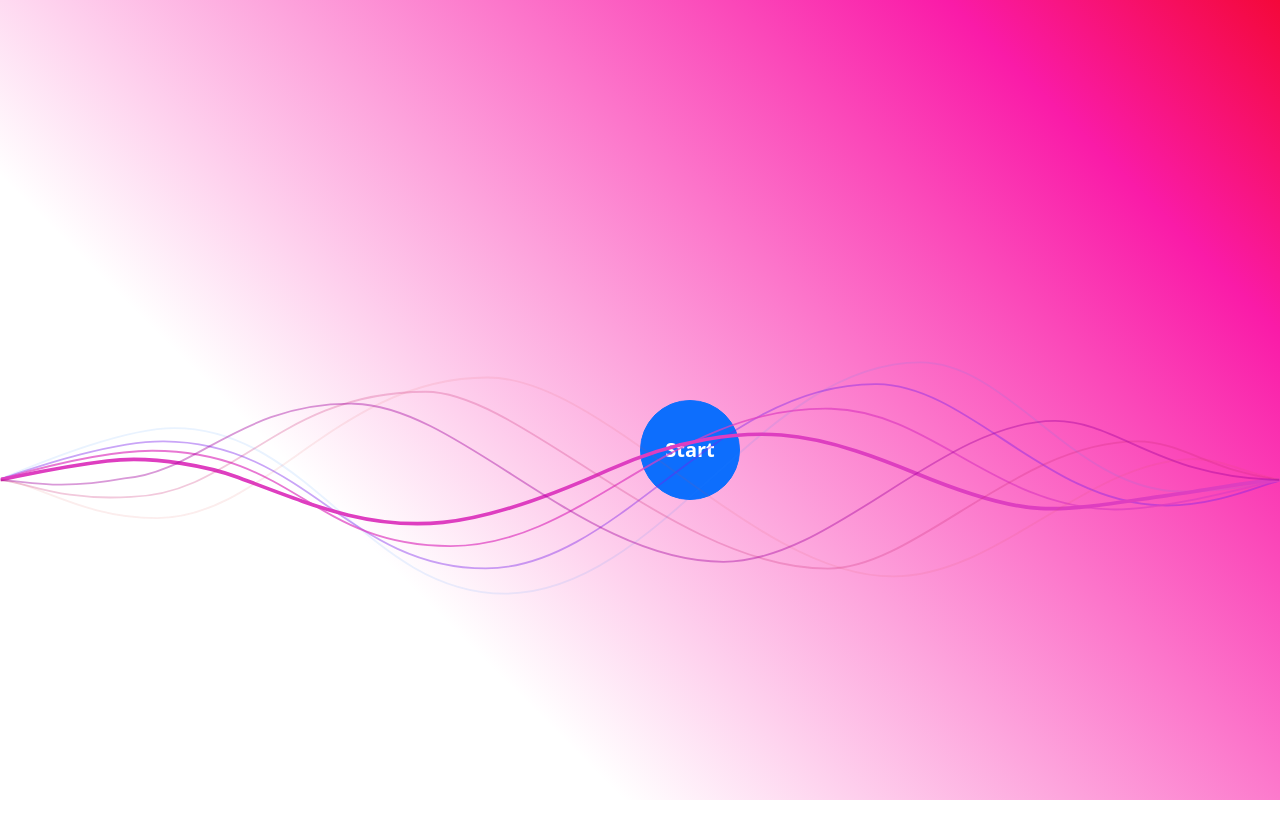
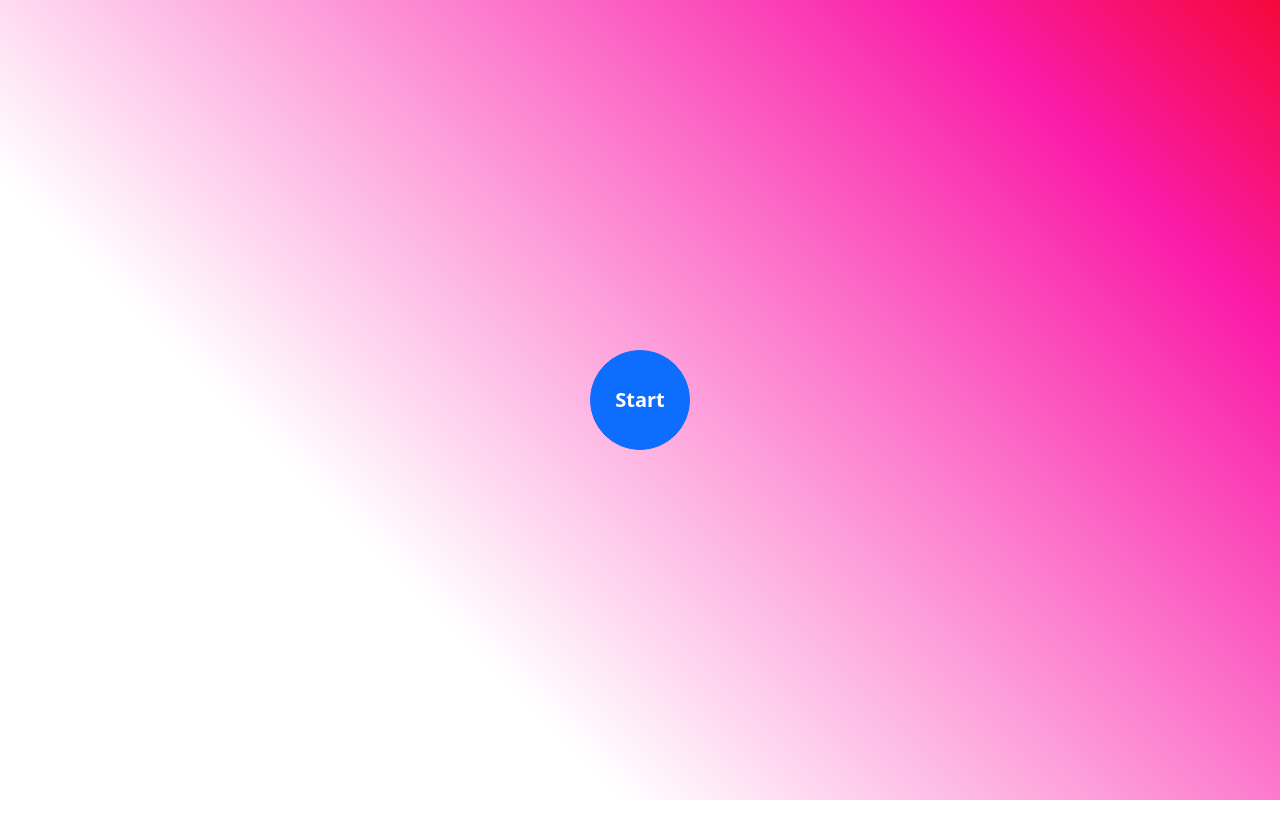
Before and after one commit to dev48192/cv-builder, a React app: page / in a window 1280 px wide. Shown: the top 838 px of the page. After the commit the page ends 800 px from the top, so only its background shows below. Built offline with nearby package versions, Linux system fonts and the light colour scheme.

Commit message:
speech recognition

```diff
--- a/package.json
+++ b/package.json
@@ -3,11 +3,13 @@
   "version": "0.1.0",
   "private": true,
   "dependencies": {
+    "@types/react-speech-recognition": "^3.9.0",
     "bootstrap": "^5.2.1",
     "lottie-react": "^2.3.1",
     "react": "^18.2.0",
     "react-bootstrap": "^2.5.0",
-    "react-dom": "^18.2.0"
+    "react-dom": "^18.2.0",
+    "react-speech-recognition": "^3.9.1"
   },
   "scripts": {
     "start": "webpack serve",
--- a/src/App.tsx
+++ b/src/App.tsx
@@ -1,10 +1,13 @@
 import React from 'react';
-import { SearchLottieFiles } from './components/SearchLottieFiles';
+import Home from './components/Home';
+import { SmartAppProvider } from './states';
 
 function App() {
   return (
     <div className={'base-background'}>
-        <SearchLottieFiles/>
+        <SmartAppProvider>
+            <Home/>
+        </SmartAppProvider>
     </div>
   );
 }
--- /dev/null
+++ b/src/components/Home.tsx
@@ -0,0 +1,40 @@
+import React, { useEffect } from 'react';
+import { Button } from 'react-bootstrap';
+import { useSmartAppState } from '../states';
+import { SmartAppActions } from '../states/actions';
+import SpeechRecognition, { useSpeechRecognition } from 'react-speech-recognition';
+import SpeechRecognitionComponent from './SpeechRecognition';
+import './style.scss';
+
+const Home = () => {
+    const {
+        smartAppState:{
+            isListening,
+        },
+        dispatchSmartAppState
+    } = useSmartAppState();
+
+
+    const handleListening = () => {
+        dispatchSmartAppState({
+            type: SmartAppActions.UPDATE_LISTENING_STATE,
+            isListening: true,
+        });
+    }
+    return (
+        <>
+            {isListening?(
+                 <SpeechRecognitionComponent transcript={''}/>
+            ):(
+                <div className='button-container'>
+                    <Button variant="primary" className='start-button' onClick={handleListening}>
+                        <div className='btn-text'>Start</div>
+                    </Button>
+                </div>
+            )}
+
+        </>
+    );
+}
+
+export default React.memo(Home);
--- a/src/components/SearchLottieFiles.tsx
+++ /dev/null
@@ -1,22 +0,0 @@
-import React, { useRef, useEffect } from 'react';
-import { Button } from 'react-bootstrap';
-import Lottie, { LottieRefCurrentProps } from "lottie-react";
-import waveformAnimation from '../assets/waveform-animation.json';
-import './style.scss';
-
-export const SearchLottieFiles = () => {
-    const animationRef = useRef<LottieRefCurrentProps>(null);
-    useEffect(()=>{
-        animationRef?.current?.setSpeed(0.5);
-    },[])
-    return (
-        <>
-            <div className='button-container'>
-                <Button variant="primary" className='start-button'>
-                    <div className='btn-text'>Start</div>
-                </Button>
-            </div>
-            <Lottie animationData={waveformAnimation} loop={true} lottieRef={animationRef}/>
-        </>
-    );
-}
--- /dev/null
+++ b/src/components/SpeechRecognition.tsx
@@ -0,0 +1,18 @@
+import React from 'react';
+import WaveForm from './WaveForm';
+
+interface SpeechRecognitionComponentProps {
+    transcript: string;
+}
+const SpeechRecognitionComponent: React.FC<SpeechRecognitionComponentProps> = ({
+    transcript,
+}) => {
+    return (
+        <>
+            <div>{transcript}</div>
+            <WaveForm/>
+        </>
+    );
+}
+
+export default SpeechRecognitionComponent;
--- /dev/null
+++ b/src/components/WaveForm.tsx
@@ -0,0 +1,16 @@
+import React, { useRef, useEffect } from 'react';
+import Lottie, { LottieRefCurrentProps } from "lottie-react";
+import waveformAnimation from '../assets/waveform-animation.json';
+import './style.scss';
+
+const WaveForm: React.FC = () => {
+    const animationRef = useRef<LottieRefCurrentProps>(null);
+    useEffect(()=>{
+        animationRef?.current?.setSpeed?.(0.5);
+    },[])
+    return (
+        <Lottie animationData={waveformAnimation} loop={true} lottieRef={animationRef} className='animation-container'/>
+    );
+}
+
+export default WaveForm;
--- a/src/components/style.scss
+++ b/src/components/style.scss
@@ -1,17 +1,21 @@
 .button-container{
     position: absolute;
-    top: 50%;
-    bottom: 50%;
-    left: 50%;
-    right: 50%;
+    top: calc(50% - 50px);
+    left: calc(50% - 50px);
+}
+.animation-container{
+   @media (max-width: 700px) {
+        width: 100%;
+        height: 100%;
+   }
 }
 .start-button{
     width: 100px;
     height: 100px;
     border-radius: 50% !important;
+}
 
-    .btn-text{
-        font-size: 20px;
-        font-weight: 600;
-    }
+.btn-text{
+    font-size: 20px;
+    font-weight: 600;
 }
--- /dev/null
+++ b/src/states/actions.ts
@@ -0,0 +1,3 @@
+export enum SmartAppActions {
+    UPDATE_LISTENING_STATE = 'UPDATE_LISTENING_STATE',
+}
--- /dev/null
+++ b/src/states/index.tsx
@@ -0,0 +1,29 @@
+import React, { createContext, useContext, useReducer } from "react";
+import { initialSmartAppState, smartAppReducer } from "./reducers";
+import { Actions, SmartAppStateType } from "./types";
+
+export interface StateContextType {
+    smartAppState: SmartAppStateType;
+    dispatchSmartAppState: React.Dispatch<React.SetStateAction<Actions>>;
+  }
+
+export const SmartAppContext = createContext<StateContextType>(null!);
+
+export const SmartAppProvider: React.FC<React.PropsWithChildren<{children?: React.ReactNode}>> = (props) => {
+    const [smartAppState, dispatchSmartAppState] = useReducer(smartAppReducer, initialSmartAppState);
+
+    const contextValue = {
+        smartAppState,
+        dispatchSmartAppState
+    } as StateContextType;
+
+    return <SmartAppContext.Provider value={contextValue}>{props.children}</SmartAppContext.Provider>
+}
+
+export const useSmartAppState = () => {
+    const context = useContext(SmartAppContext);
+    if(!context){
+        throw new Error('useSmartAppState must be used within the SmartAppProvider');
+    }
+    return context;
+}
--- /dev/null
+++ b/src/states/reducers.ts
@@ -0,0 +1,20 @@
+import { SmartAppStateType, Actions } from "./types"
+import { SmartAppActions } from "./actions";
+
+export const initialSmartAppState: SmartAppStateType = {
+    isListening: false,
+}
+
+export const smartAppReducer = (state: SmartAppStateType, action: Actions) => {
+    switch(action.type){
+        case SmartAppActions.UPDATE_LISTENING_STATE:
+            return {
+                ...state,
+                isListening: action.isListening,
+            }
+        default:
+            return {
+                ...state,
+            };
+    }
+}
--- /dev/null
+++ b/src/states/types.ts
@@ -0,0 +1,10 @@
+import { SmartAppActions } from "./actions";
+
+export interface SmartAppStateType {
+    isListening: boolean,
+}
+interface UpdateListening {
+    type: SmartAppActions.UPDATE_LISTENING_STATE;
+    isListening: SmartAppStateType['isListening'];
+}
+export type Actions = UpdateListening;
```
Also changed, not shown: .babelrc, 1 other file (tests, documents, lock files or other folders).
